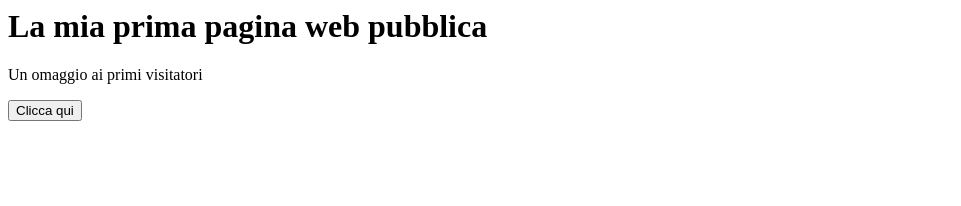
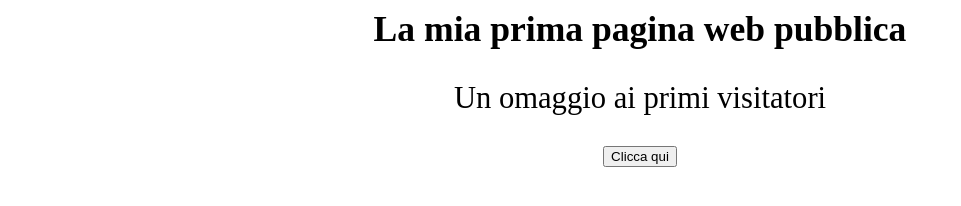
Before and after one commit to FDV79/FDV79.github.io, a plain HTML site: page index.html in a window 1280 px wide. Shown: the whole page, without its empty margins (0-961 px from the left). Drawn offline with Linux system fonts and the light colour scheme.

Commit message:
Update index.html

```diff
--- a/index.html
+++ b/index.html
@@ -9,12 +9,16 @@
     <script>
     papas = () => document.getElementById('papa').style.display='block';
     </script>
-    <h1>La mia prima pagina web pubblica</h1>
-    <p>Un omaggio ai primi visitatori</p><button onClick='papas()'>Clicca qui</button>
+    <h1 style='text-align: center; margin:auto; font-size: calc( 10px + 2vw);'>La mia prima pagina web pubblica</h1>
+    <p style='text-align: center; font-size: calc( 5px + 2vw)'>Un omaggio ai primi visitatori</p>
+    <div style='display: flex; justify-content: center;'>
+        <button  onClick='papas()'>Clicca qui</button>
+    </div>
+    <div style='display: flex; justify-content: center; margin-top: 10'>
     <img id='papa'
     src='https://upload.wikimedia.org/wikipedia/commons/8/87/Papasarrugadas.jpg'
-    style='display: none;' />
-
+    style='display: none; width: calc(80%);' />
+    </div>
 
 </body>
 </html>
```
